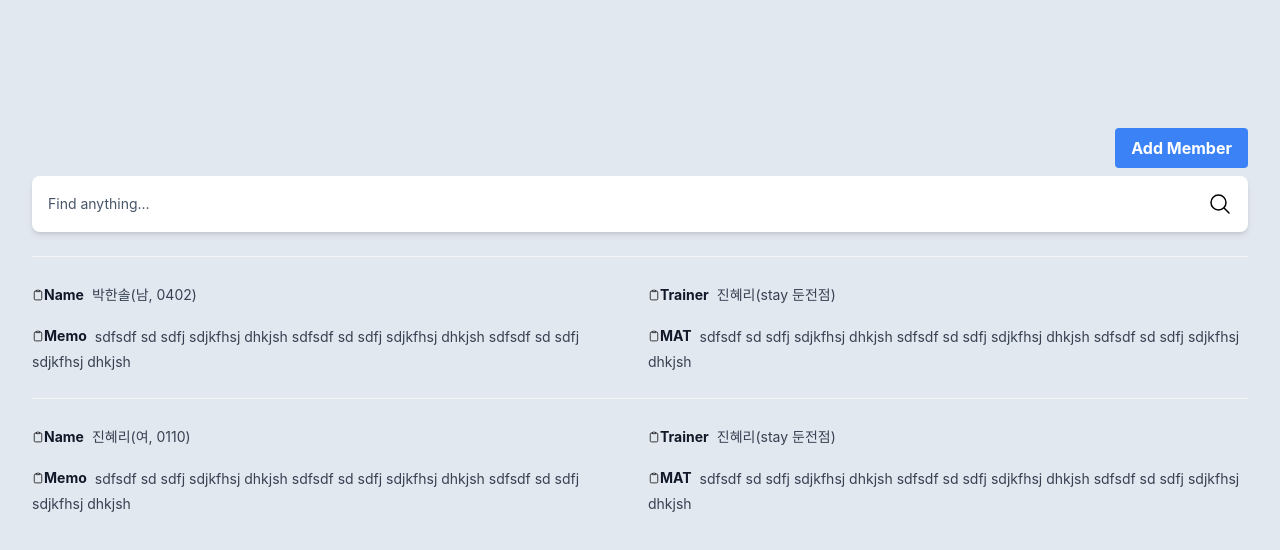
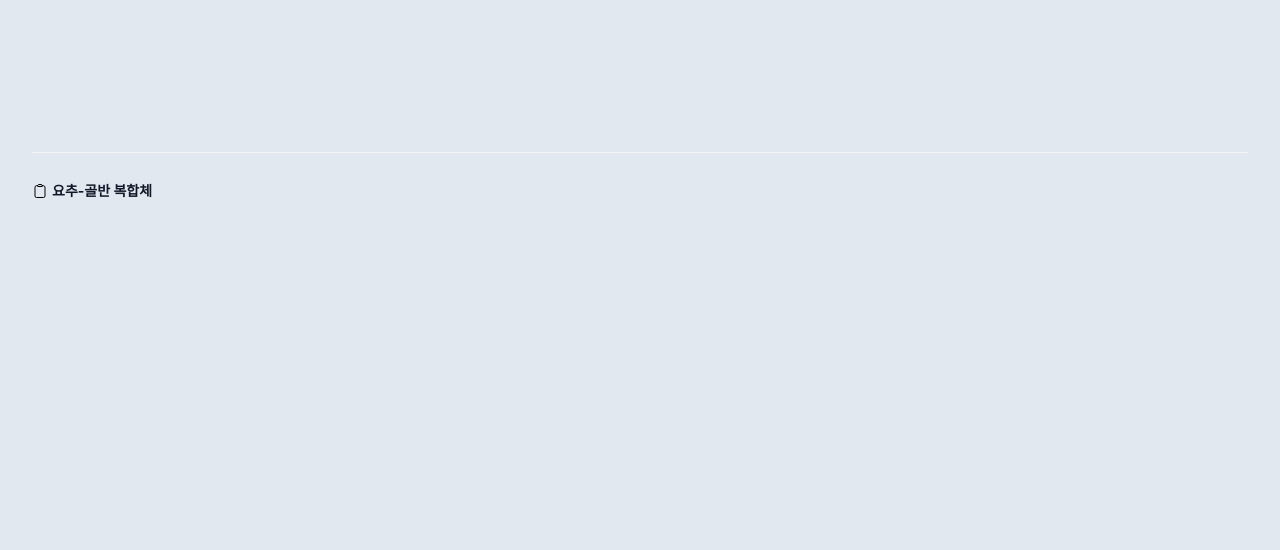
Before and after one commit to slowerAtom/mmerbers, a React (Create React App) app: page /member/create in a window 1280 px wide. Shown: the top 550 px of the page. Built offline with nearby package versions, Linux system fonts and the light colour scheme.

Commit message:
Add create page

```diff
--- a/src/App.js
+++ b/src/App.js
@@ -1,48 +1,20 @@
 // import logo from './logo.svg';
 import './App.css';
 // import { CalendarDaysIcon, HandRaisedIcon } from '@heroicons/react/24/outline'
-// import Hello from './components/Hello';
-import InputSearch from './components/InputSearch';
-import SearchResult from './components/SearchResult';
+// import InputSearch from './components/InputSearch';
+// import SearchResult from './components/SearchResult';
+import { Route, Routes } from 'react-router-dom';
+import HomePage from './components/HomePage';
+import MemberCreate from './components/MemberCreate';
 
 
 function App() {
   return (
-    <div className="relative isolate overflow-hidden h-full bg-slate-200 py-10 sm:py-24 lg:py-32">
-      <div className="mx-auto max-w-7xl px-6 lg:px-8">
-        <div className="mx-auto max-w-2xl gap-x-8 lg:max-w-none">
-          <div className='text-right'>
-            <button class="right-0 mb-2 bg-blue-500 hover:bg-blue-700 text-white font-bold py-2 px-4 rounded">
-              Add Member
-            </button>
-          </div>
-          <div className="">
-            {/* <Hello /> */}
-            <InputSearch />
-          </div>
-          <SearchResult />
-        </div>
-      </div>
-    </div>
+    <Routes>
+      <Route path="/" element={<HomePage />} />
+      <Route path="/member/create" element={<MemberCreate />} />
+    </Routes>
   )
-  // return (
-  //   <div className="App">
-  //     <header className="App-header">
-  //       <img src={logo} className="App-logo" alt="logo" />
-  //       <p>
-  //         Edit <code>src/App.js</code> and save to reload.
-  //       </p>
-  //       <a
-  //         className="App-link"
-  //         href="https://reactjs.org"
-  //         target="_blank"
-  //         rel="noopener noreferrer"
-  //       >
-  //         Learn React
-  //       </a>
-  //     </header>
-  //   </div>
-  // );
 }
 
 export default App;
--- /dev/null
+++ b/src/components/HomePage.js
@@ -0,0 +1,33 @@
+import { useNavigate } from 'react-router-dom';
+import InputSearch from './InputSearch';
+import SearchResult from './SearchResult';
+
+function HomePage() {
+    const navigate = useNavigate();
+
+    // 이동하고자 하는 경로로 이동하는 함수
+    const goToMemberCreate = () => {
+        navigate('/member/create'); // 여기에 원하는 경로를 입력합니다.
+    };
+
+    return (
+        <div className="relative isolate overflow-hidden h-full bg-slate-200 py-10 sm:py-24 lg:py-32">
+          <div className="mx-auto max-w-7xl px-6 lg:px-8">
+            <div className="mx-auto max-w-2xl gap-x-8 lg:max-w-none">
+              <div className='text-right'>
+                <button onClick={goToMemberCreate} class="right-0 mb-2 bg-blue-500 hover:bg-blue-700 text-white font-bold py-2 px-4 rounded">
+                  Add Member
+                </button>
+              </div>
+              <div className="">
+                {/* <Hello /> */}
+                <InputSearch />
+              </div>
+              <SearchResult />
+            </div>
+          </div>
+        </div>
+    )
+}
+
+export default HomePage;
--- /dev/null
+++ b/src/components/MemberCreate.js
@@ -0,0 +1,22 @@
+function MemberCreate() {
+    return (
+        <div className="relative isolate overflow-hidden h-full bg-slate-200 py-10 sm:py-24 lg:py-32">
+          <div className="mx-auto max-w-7xl px-6 lg:px-8">
+            <div className="mx-auto max-w-2xl gap-x-8 lg:max-w-none">
+                <div className="mt-6 border-t border-gray-100">
+                    <ul className="divide-y divide-gray-100">
+                        <li className="px-4 py-6 sm:gap-4 sm:px-0">
+                            <svg xmlns="http://www.w3.org/2000/svg" fill="none" viewBox="0 0 24 24" stroke-width="1.5" stroke="currentColor" className="inline mr-1 w-4 h-4">
+                                <path stroke-linecap="round" stroke-linejoin="round" d="M15.666 3.888A2.25 2.25 0 0 0 13.5 2.25h-3c-1.03 0-1.9.693-2.166 1.638m7.332 0c.055.194.084.4.084.612v0a.75.75 0 0 1-.75.75H9a.75.75 0 0 1-.75-.75v0c0-.212.03-.418.084-.612m7.332 0c.646.049 1.288.11 1.927.184 1.1.128 1.907 1.077 1.907 2.185V19.5a2.25 2.25 0 0 1-2.25 2.25H6.75A2.25 2.25 0 0 1 4.5 19.5V6.257c0-1.108.806-2.057 1.907-2.185a48.208 48.208 0 0 1 1.927-.184" />
+                            </svg>
+                            <span className="text-lg align-middle mr-2 text-sm font-bold leading-6 text-gray-900">요추-골반 복합체</span>
+                        </li>
+                    </ul>
+                </div>
+            </div>
+          </div>
+        </div>
+    )
+}
+
+export default MemberCreate;
--- a/src/index.js
+++ b/src/index.js
@@ -3,12 +3,13 @@ import ReactDOM from 'react-dom/client';
 import './index.css';
 import App from './App';
 import reportWebVitals from './reportWebVitals';
+import { BrowserRouter } from 'react-router-dom';
 
 const root = ReactDOM.createRoot(document.getElementById('root'));
 root.render(
-  <React.StrictMode>
+  <BrowserRouter>
     <App />
-  </React.StrictMode>
+  </BrowserRouter>
 );
 
 // If you want to start measuring performance in your app, pass a function
```
